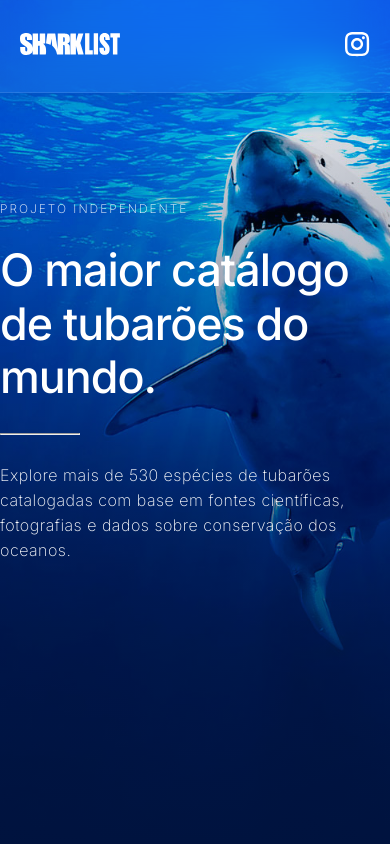
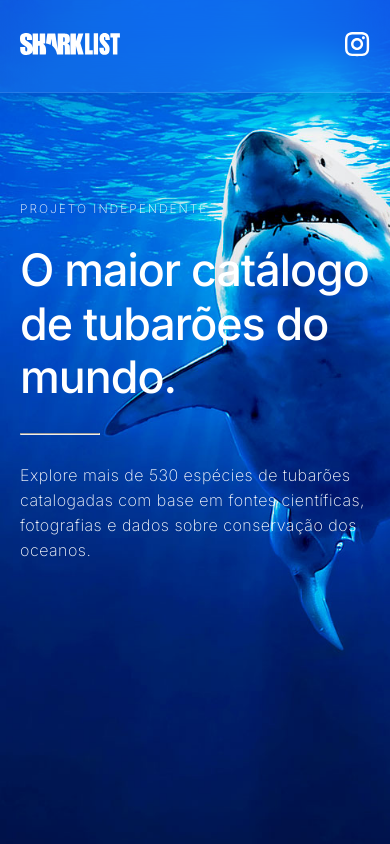
Before and after one commit to welldssvieira/sharklist, a plain HTML site: page index.html in a window 390 px wide. Shown: the top 844 px of the page. Drawn offline with nearby package versions, Linux system fonts and the light colour scheme; a script that the page names is missing.

Commit message:
Test: Teste de faixa estranha aparecendo na hero do mobile.

```diff
--- a/assets/css/hero.css
+++ b/assets/css/hero.css
@@ -24,12 +24,12 @@
 
     content: '';
     position: absolute;
-    /* top: 0; */
+    top: 0;
     left: 0;
     width: 100%;
     height: 100%;
-    background:
-        linear-gradient(rgba(0, 0, 0, 0), rgba(0, 19, 62, 1));
+    /* background:
+        linear-gradient(rgba(0, 0, 0, 0), rgba(0, 19, 62, 1)); */
     z-index: 0;
 }
 
--- a/assets/css/responsive.css
+++ b/assets/css/responsive.css
@@ -40,7 +40,7 @@
 
     #main_content,
     #footer_main {
-        /* padding: 20px; */
+        padding: 20px;
     }
 
     #catalogo_content {
```
